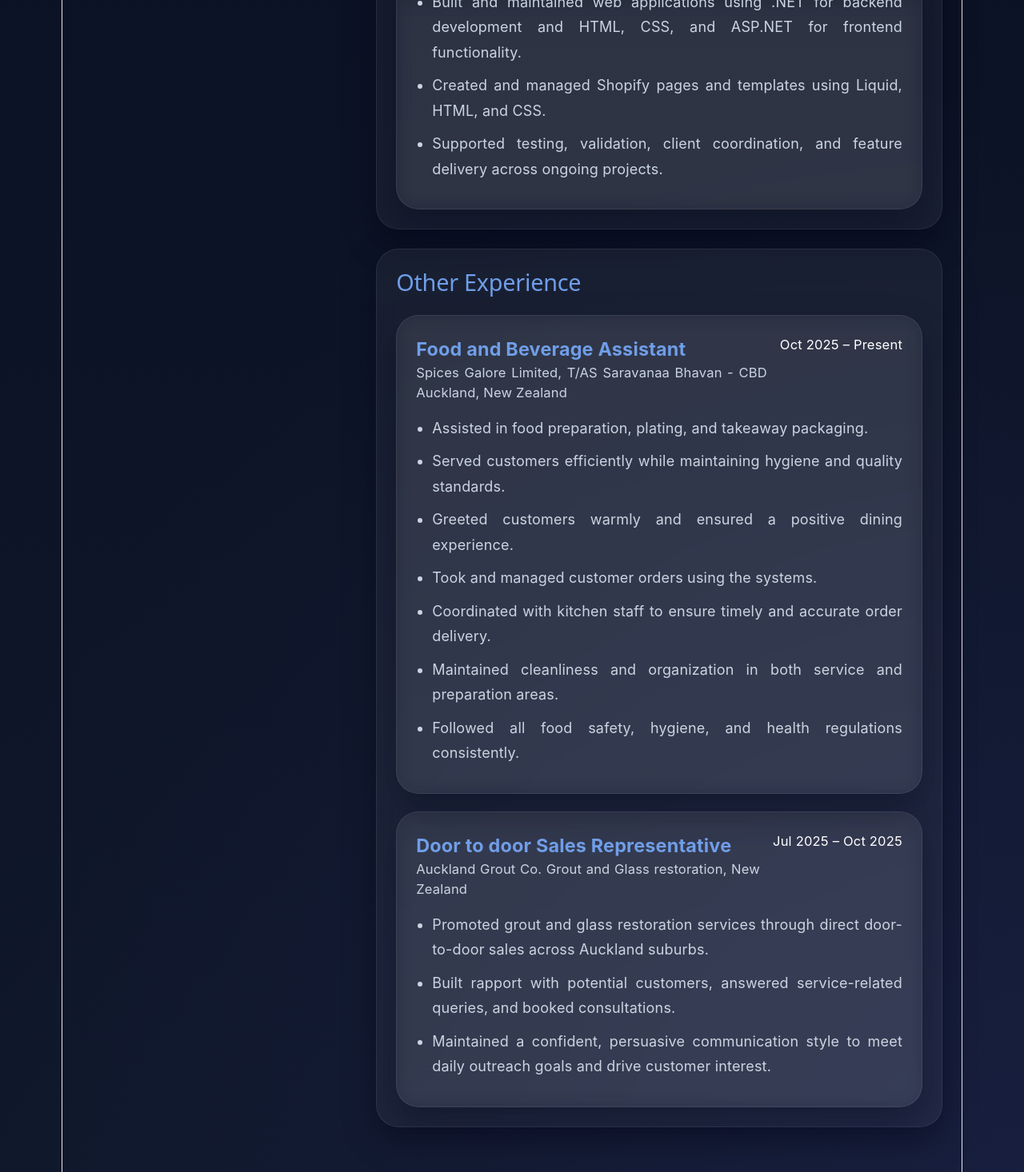
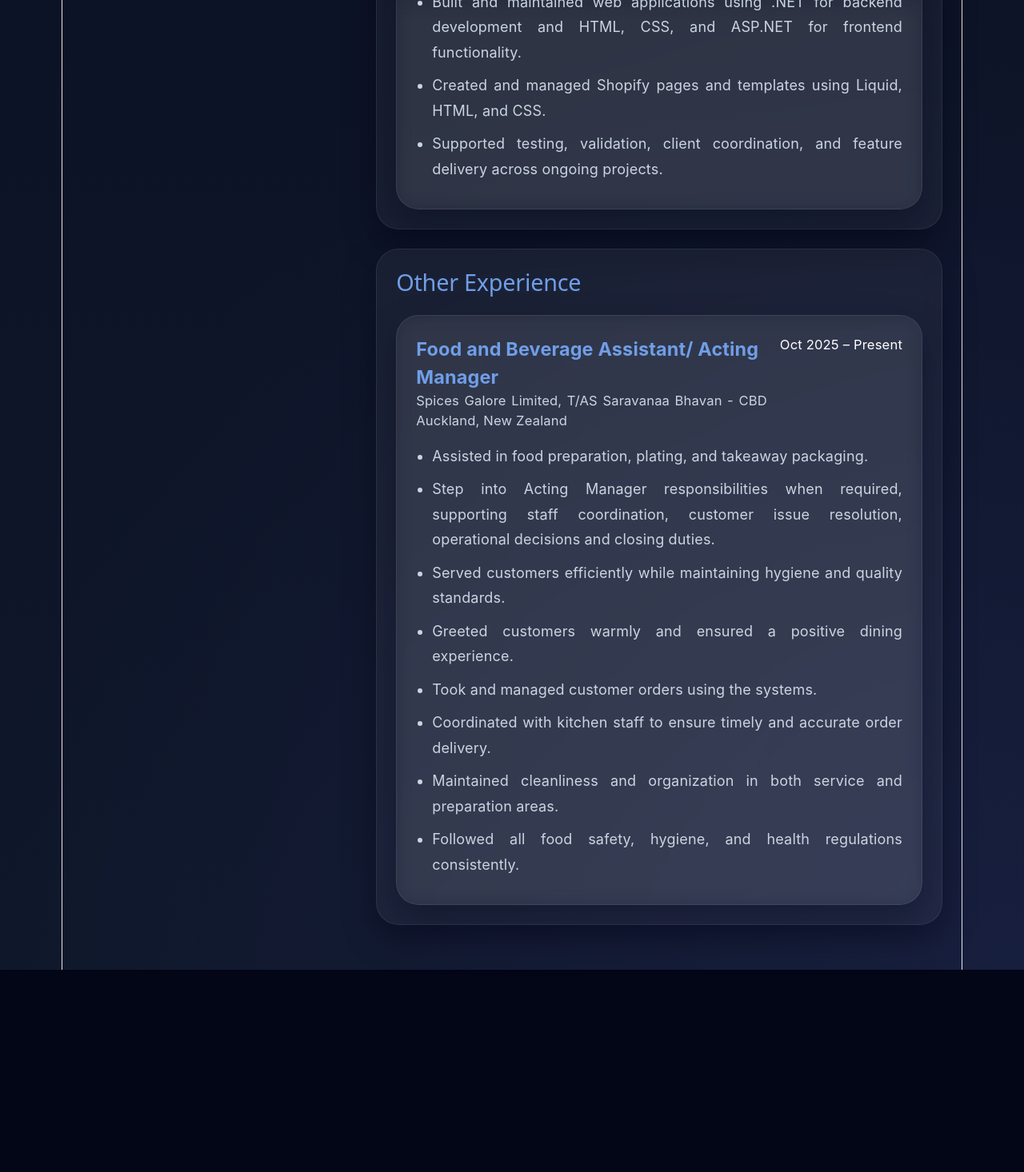
Before and after one commit to Suhatheesh/My-Portfolio, a React (Vite) app: page / in a window 1280 px wide. Shown: the part 3675-5141 px from the top of the page at 80% size. After the commit the page ends 4888 px from the top, so only its background shows below. Built offline with nearby package versions, Linux system fonts and the light colour scheme.

Commit message:
Update portfolio experience and acting manager role

```diff
--- a/src/App.tsx
+++ b/src/App.tsx
@@ -120,27 +120,18 @@ function App() {
 
   const otherExperience: Experience[] = [
     {
-      title: 'Food and Beverage Assistant',
+      title: 'Food and Beverage Assistant/ Acting Manager',
       company: 'Spices Galore Limited, T/AS Saravanaa Bhavan - CBD Auckland, New Zealand',
       period: 'Oct 2025 – Present',
       points: [
         'Assisted in food preparation, plating, and takeaway packaging.',
+        'Step into Acting Manager responsibilities when required, supporting staff coordination, customer issue resolution, operational decisions and closing duties.',
         'Served customers efficiently while maintaining hygiene and quality standards.',
         'Greeted customers warmly and ensured a positive dining experience.',
         'Took and managed customer orders using the systems.',
         'Coordinated with kitchen staff to ensure timely and accurate order delivery.',
         'Maintained cleanliness and organization in both service and preparation areas.',
         'Followed all food safety, hygiene, and health regulations consistently.',
-      ],
-    },
-    {
-      title: 'Door to door Sales Representative',
-      company: 'Auckland Grout Co. Grout and Glass restoration, New Zealand',
-      period: 'Jul 2025 – Oct 2025',
-      points: [
-        'Promoted grout and glass restoration services through direct door-to-door sales across Auckland suburbs.',
-        'Built rapport with potential customers, answered service-related queries, and booked consultations.',
-        'Maintained a confident, persuasive communication style to meet daily outreach goals and drive customer interest.',
       ],
     },
   ]
```
